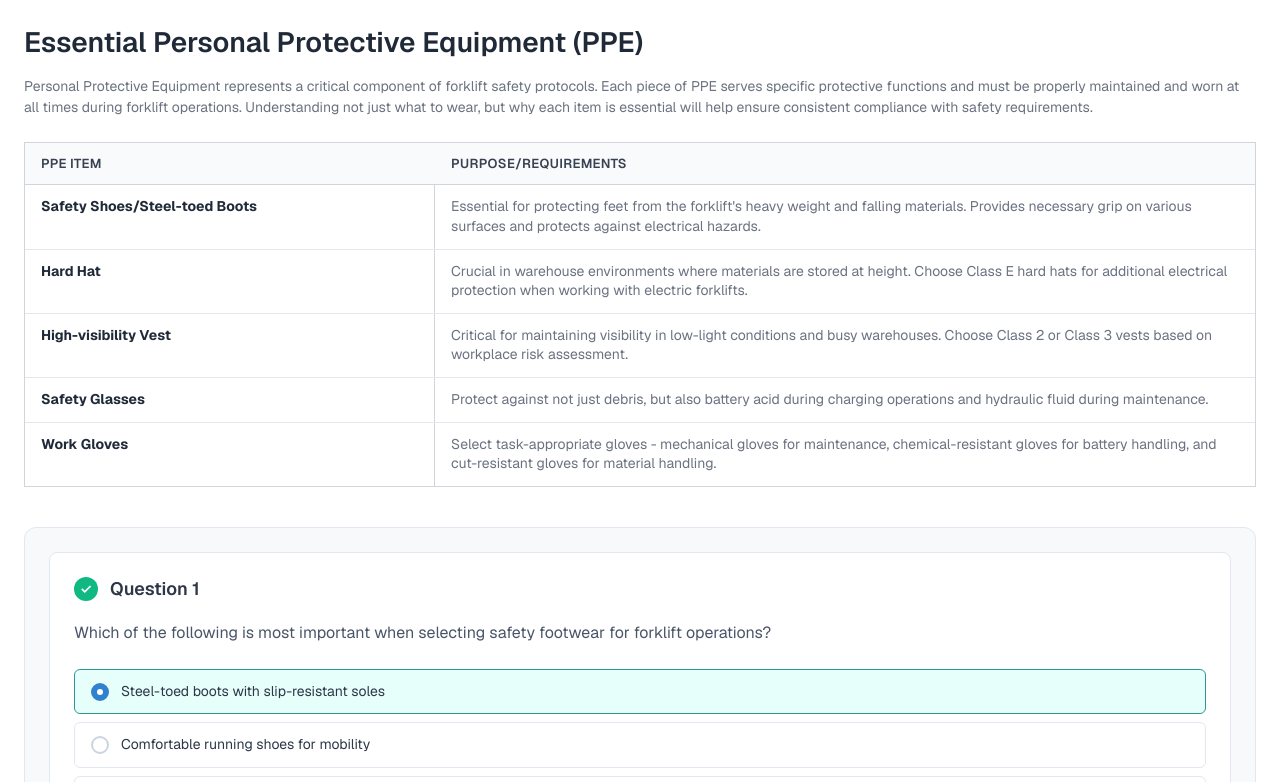
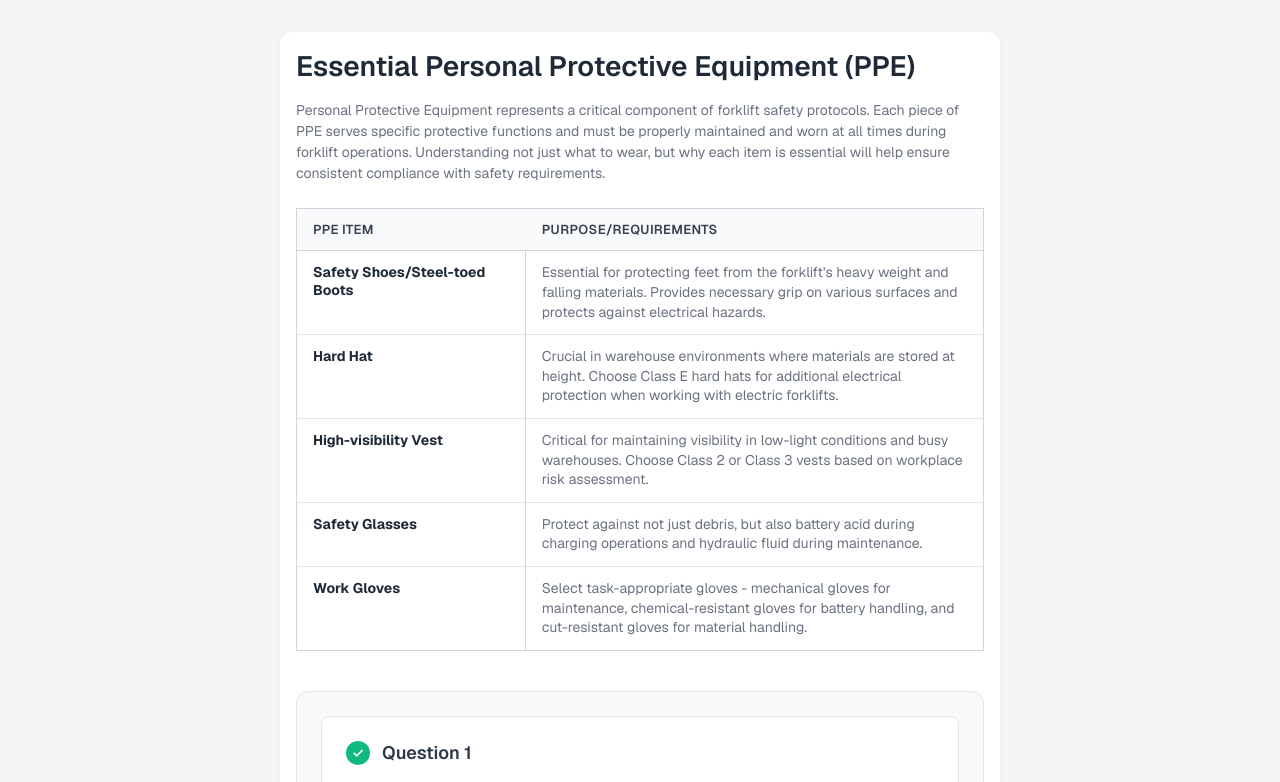
Before and after one commit to jkruckivey/Copilot-testing, a plain HTML site: page index.html in a window 1280 px wide. Shown: the top 782 px of the page. Drawn offline with nearby package versions, Linux system fonts and the light colour scheme.

Commit message:
Update index.html

```diff
--- a/index.html
+++ b/index.html
@@ -8,6 +8,23 @@
     <link rel="preconnect" href="https://fonts.gstatic.com" crossorigin>
     <link href="https://fonts.googleapis.com/css2?family=Geist:wght@100;200;300;400;500;600;700;800;900&display=swap" rel="stylesheet">
     <link rel="stylesheet" href="styles.css">
+    <style>
+  html, body {
+    margin: 0;
+    padding: 0;
+    overflow-x: hidden;
+    background-color: #f5f5f5; /* match Uplimit's bg color */
+  }
+
+  .content-section {
+    max-width: 720px;
+    margin: 2rem auto;
+    padding: 1rem;
+    background: white;
+    border-radius: 12px;
+    box-shadow: 0 1px 4px rgba(0, 0, 0, 0.04);
+  }
+</style>
 </head>
 <body>
     <div class="content-section">
```
